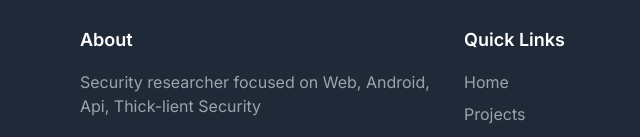
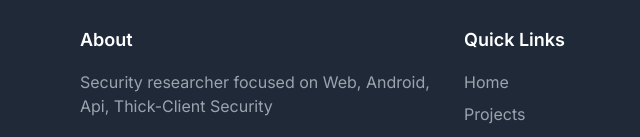
Before and after one commit to Raunaksplanet/B1scuitPortfolio, a plain HTML site: page index.html in a window 1280 px wide. Shown: the part 815-952 px from the top of the page, 0-640 px from the left. Drawn offline with nearby package versions, Linux system fonts and the light colour scheme.

Commit message:
Update index.html

```diff
--- a/index.html
+++ b/index.html
@@ -637,7 +637,7 @@
             <div class="grid grid-cols-1 md:grid-cols-3 gap-8">
                 <div>
                     <h3 class="text-lg font-semibold text-white mb-4">About</h3>
-                    <p class="text-gray-400">Security researcher focused on Web, Android, Api, Thick-lient Security
+                    <p class="text-gray-400">Security researcher focused on Web, Android, Api, Thick-Client Security
                 </div>
                 <div>
                     <h3 class="text-lg font-semibold text-white mb-4">Quick Links</h3>
```
